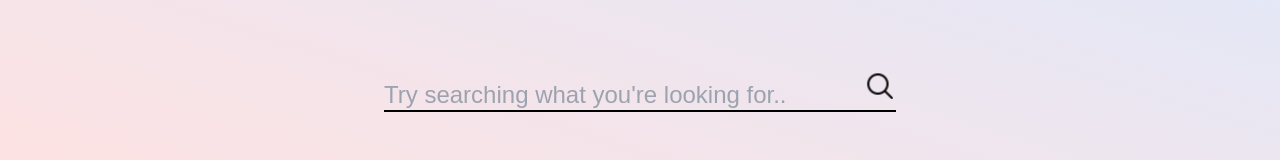
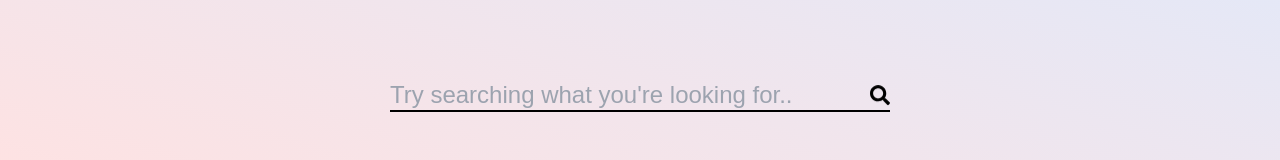
Before and after one commit to Prabhjot1121/test, a React (Create React App) app in the folder frontend/: page / in a window 1280 px wide. Shown: the part 317-477 px from the top of the page. Built offline with nearby package versions, Linux system fonts and the light colour scheme; the HTML template or start-up script is replaced by a standard one.

Commit message:
changed search icon

```diff
--- a/frontend/src/Components/Hero.jsx
+++ b/frontend/src/Components/Hero.jsx
@@ -1,5 +1,5 @@
 import React from "react";
-import search from "../images/search.png";
+import { FaSearch } from "react-icons/fa";
 
 const Hero = () => {
   return (
@@ -32,7 +32,7 @@ const Hero = () => {
                 id=""
               />
               <span className="animate-bounce">
-                <img className="h-8 w-8 " src={search} alt="" />
+                <FaSearch size={20} />
               </span>
             </div>
           </div>
```
